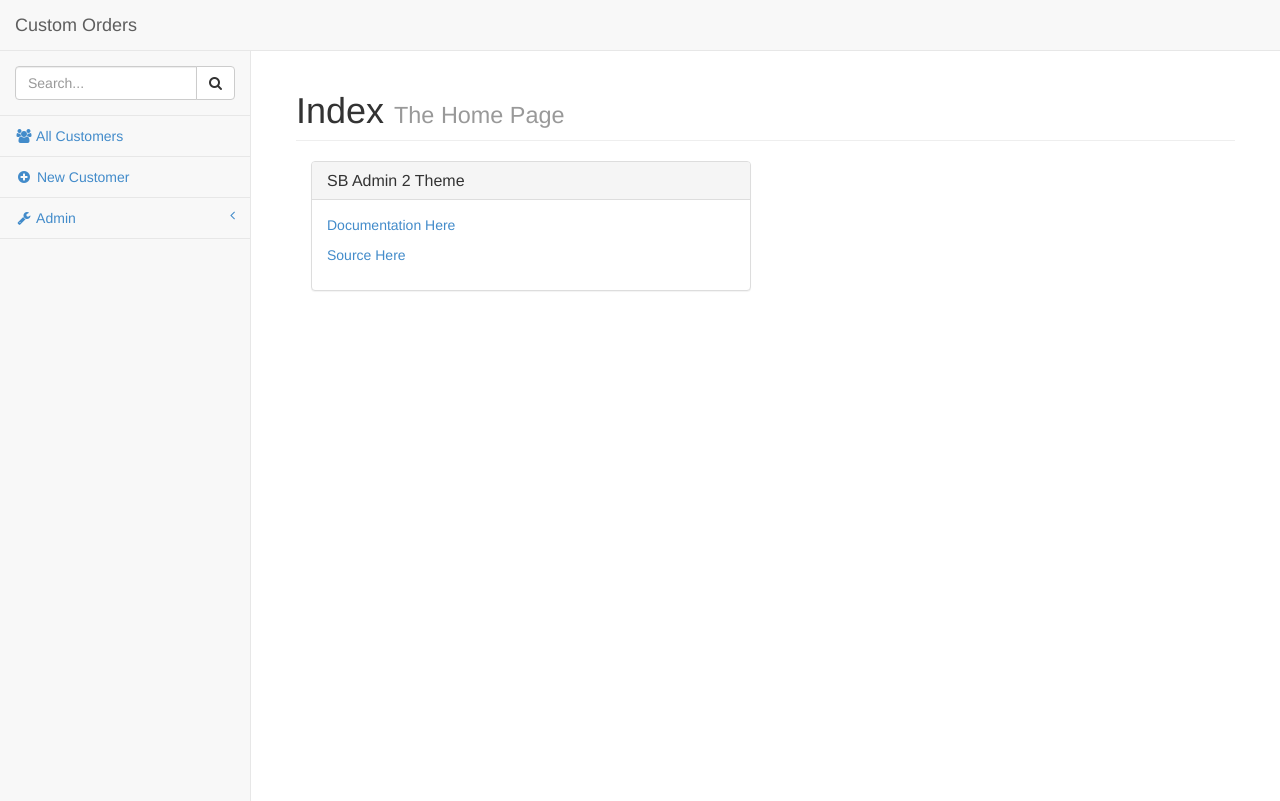
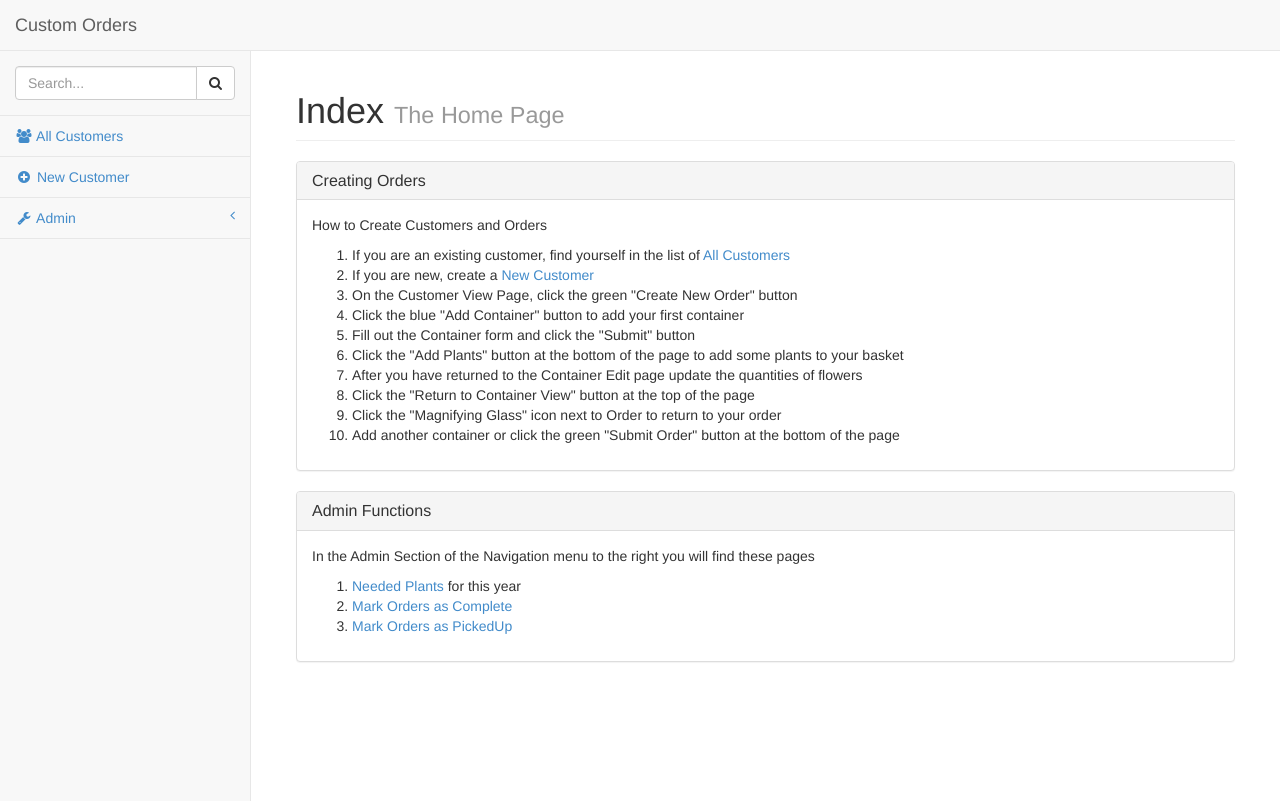
Before and after one commit to CodyRay/custom-orders, a PHP site: page / in a window 1280 px wide. Run offline with PHP 8.4, Linux system fonts and the light colour scheme.

Commit message:
added instructions to index.php

```diff
--- a/index.php
+++ b/index.php
@@ -3,15 +3,37 @@
 	$page_subtitle = "The Home Page";
 	include("templates/header.php");
 ?>
-<div class="col-lg-6">
 <div class="panel panel-default">
     <div class="panel-heading">
-			<h3 class="panel-title">SB Admin 2 Theme</h3>
+        <h3 class="panel-title">Creating Orders</h3>
     </div>
     <div class="panel-body">
-			<p><a href="http://ironsummitmedia.github.io/startbootstrap-sb-admin-2/">Documentation Here</a></p>
-			<p><a href="http://startbootstrap.com/template-overviews/sb-admin-2/">Source Here</a></p>
+        <p>How to Create Customers and Orders</p>
+        <ol>
+            <li>If you are an existing customer, find yourself in the list of <a href="listcustomer.php">All Customers</a></li>
+            <li>If you are new, create a <a href="editcustomer.php">New Customer</a></li>
+            <li>On the Customer View Page, click the green "Create New Order" button</li>
+            <li>Click the blue "Add Container" button to add your first container</li>
+            <li>Fill out the Container form and click the "Submit" button</li>
+            <li>Click the "Add Plants" button at the bottom of the page to add some plants to your basket</li>
+            <li>After you have returned to the Container Edit page update the quantities of flowers</li>
+            <li>Click the "Return to Container View" button at the top of the page</li>
+            <li>Click the "Magnifying Glass" icon next to Order to return to your order</li>
+            <li>Add another container or click the green "Submit Order" button at the bottom of the page</li>
+        </ol>
     </div>
+</div>
+<div class="panel panel-default">
+    <div class="panel-heading">
+        <h3 class="panel-title">Admin Functions</h3>
+    </div>
+    <div class="panel-body">
+        <p>In the Admin Section of the Navigation menu to the right you will find these pages</p>
+        <ol>
+            <li><a href="listneeded.php">Needed Plants</a> for this year</li>
+            <li><a href="listorders_markcomplete.php">Mark Orders as Complete</a></li>
+            <li><a href="listorders_notpickedup.php">Mark Orders as PickedUp</a></li>
+        </ol>
     </div>
 </div>
 <?php
```
Lines whose indentation alone changed are shown as unchanged.
